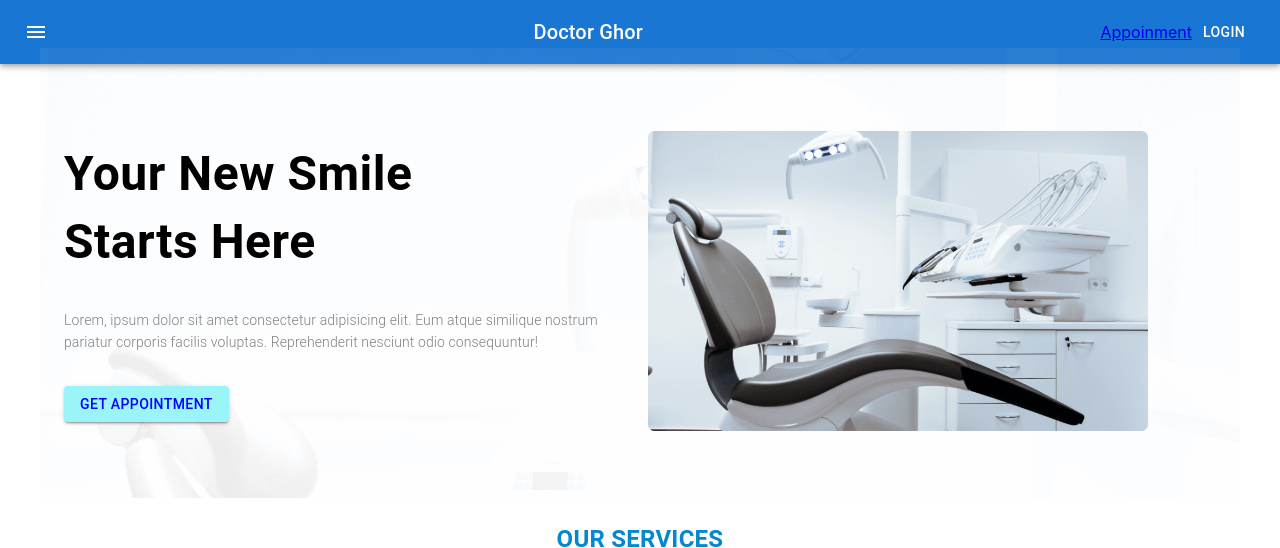
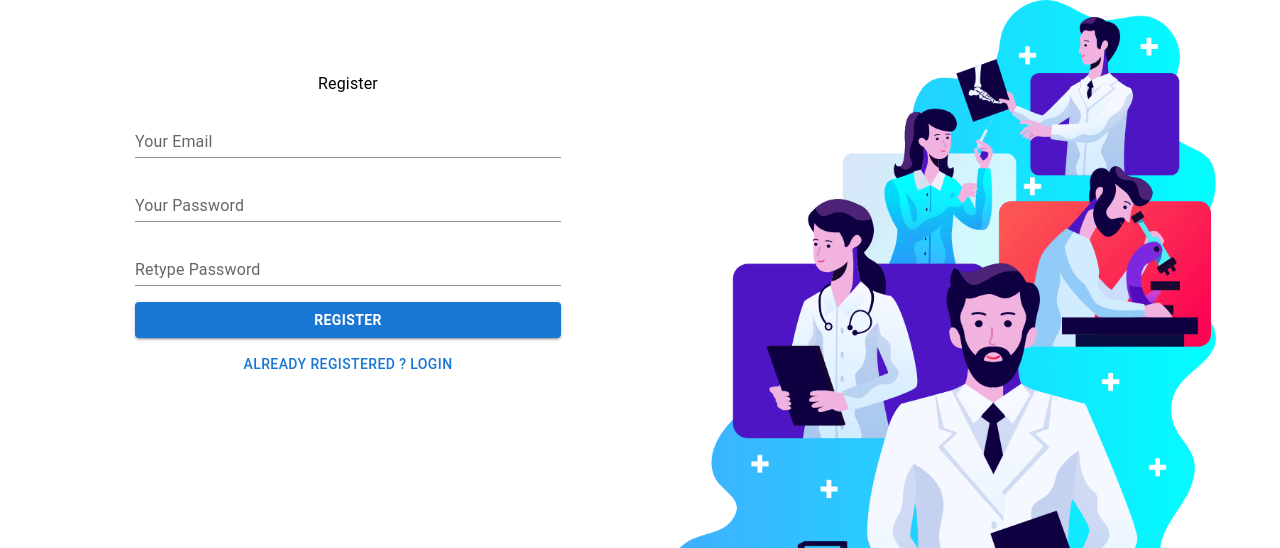
Before and after one commit to Arifuzzamanac/docotrs-portal, a React (Create React App) app: page /register in a window 1280 px wide. Shown: the top 548 px of the page. Built offline with nearby package versions, Linux system fonts and the light colour scheme.

Commit message:
add hook

```diff
--- a/package.json
+++ b/package.json
@@ -12,6 +12,7 @@
     "@testing-library/react": "^11.2.7",
     "@testing-library/user-event": "^12.8.3",
     "date-fns": "^2.25.0",
+    "firebase": "^9.3.0",
     "react": "^17.0.2",
     "react-dom": "^17.0.2",
     "react-router-dom": "^5.3.0",
--- a/src/App.js
+++ b/src/App.js
@@ -2,6 +2,8 @@ import './App.css';
 import { BrowserRouter as Router, Switch, Route } from "react-router-dom";
 import Home from './Pages/Home/Home/Home';
 import Appoinment from './Pages/Appoinment/Appoinment/Appoinment';
+import Login from './Pages/Login/Login/Login';
+import Register from './Pages/Login/Register/Register';
 
 
 
@@ -16,7 +18,13 @@ function App() {
           <Route path="/appoinment">
             <Appoinment />
           </Route>
-          <Route path="/">
+          <Route path="/login">
+            <Login />
+          </Route>
+          <Route path="/register">
+            <Register />
+          </Route>
+          <Route exact path="/">
             <Home />
           </Route>
         </Switch>
--- a/src/Pages/Appoinment/AppoinmentHeader/AppoinmentHeader.js
+++ b/src/Pages/Appoinment/AppoinmentHeader/AppoinmentHeader.js
@@ -7,7 +7,7 @@ const AppoinmentHeader = ({ date, setDate }) => {
 
     return (
         <Container>
-            <Grid container spacing={2}>
+            <Grid sx={{ mt: 1 }} container spacing={2}>
                 <Grid xs={12} md={6}>
                     <Calander date={date} setDate={setDate}></Calander>
                 </Grid>
--- /dev/null
+++ b/src/Pages/Login/Login/Login.js
@@ -0,0 +1,59 @@
+import { Button, Container, Grid, TextField, Typography } from '@mui/material';
+import React, { useState } from 'react';
+import { NavLink } from 'react-router-dom';
+import login from '../../../images/login.png'
+
+const Login = () => {
+    const [loginData, setLoginData] = useState();
+    const handleOnChange = e => {
+        const name = e.target.name;
+        const value = e.target.value;
+        const newLoginData = { ...loginData }
+        newLoginData[name] = value;
+        setLoginData(newLoginData);
+    }
+    const handleLoginSubmit = e => {
+        alert('welcome');
+        e.preventDefault();
+        // e.name = '';
+        // e.password = '';
+    }
+    return (
+        <Container>
+            <Grid container spacing={2}>
+                <Grid item xs={12} md={6} sx={{ mt: 9 }}>
+                    <Typography variant="body1" gutterBottom>
+                        Login
+                    </Typography>
+                    <form onSubmit={handleLoginSubmit}>
+                        <TextField
+                            sx={{ width: '75%', m: 1 }}
+                            id="standard-basic"
+                            label="Your Email"
+                            name="email"
+                            type="email"
+                            onChange={handleOnChange}
+                            variant="standard" />
+                        <TextField
+                            sx={{ width: '75%', m: 1 }}
+                            id="standard-basic"
+                            label="Your Password"
+                            type="password"
+                            name="password"
+                            onChange={handleOnChange}
+                            variant="standard" />
+                        <Button sx={{ width: '75%', m: 1, fontWeight: 700 }} type="submit" variant="contained">Login</Button>
+                        <NavLink style={{ textDecoration: "none" }} to="/register">
+                            <Button variant="text">New In Here ? Please Register</Button>
+                        </NavLink>
+                    </form>
+                </Grid>
+                <Grid item xs={12} md={6}>
+                    <img style={{ width: '100%' }} src={login} alt="" />
+                </Grid>
+            </Grid>
+        </Container>
+    );
+};
+
+export default Login;
--- /dev/null
+++ b/src/Pages/Login/Register/Register.js
@@ -0,0 +1,70 @@
+import { Button, Container, Grid, TextField, Typography } from '@mui/material';
+import React, { useState } from 'react';
+import { NavLink } from 'react-router-dom';
+import login from '../../../images/login.png'
+
+const Register = () => {
+    const [loginData, setLoginData] = useState();
+    const handleOnChange = e => {
+        const name = e.target.name;
+        const value = e.target.value;
+        const newLoginData = { ...loginData }
+        newLoginData[name] = value;
+        setLoginData(newLoginData);
+    }
+    const handleLoginSubmit = e => {
+        if (loginData.password !== loginData.password2) {
+            alert('Your password did not match')
+            return
+        }
+        e.preventDefault();
+        // e.name = '';
+        // e.password = '';
+    }
+    return (
+        <Container>
+            <Grid container spacing={2}>
+                <Grid item xs={12} md={6} sx={{ mt: 9 }}>
+                    <Typography variant="body1" gutterBottom>
+                        Register
+                    </Typography>
+                    <form onSubmit={handleLoginSubmit}>
+                        <TextField
+                            sx={{ width: '75%', m: 1 }}
+                            id="standard-basic"
+                            label="Your Email"
+                            name="email"
+                            type="email"
+                            onChange={handleOnChange}
+                            variant="standard" />
+                        <TextField
+                            sx={{ width: '75%', m: 1 }}
+                            id="standard-basic"
+                            label="Your Password"
+                            type="password"
+                            name="password"
+                            onChange={handleOnChange}
+                            variant="standard" />
+                        <TextField
+                            sx={{ width: '75%', m: 1 }}
+                            id="standard-basic"
+                            label="Retype Password"
+                            type="password"
+                            name="password2"
+                            onChange={handleOnChange}
+                            variant="standard" />
+                        <Button sx={{ width: '75%', m: 1, fontWeight: 700 }} type="submit" variant="contained">Register</Button>
+                        <NavLink style={{ textDecoration: "none" }} to="login">
+                            <Button variant="text">Already Registered ? Login</Button>
+                        </NavLink>
+                    </form>
+                </Grid>
+                <Grid item xs={12} md={6}>
+                    <img style={{ width: '100%' }} src={login} alt="" />
+                </Grid>
+            </Grid>
+        </Container>
+    );
+};
+
+export default Register;
--- a/src/Pages/Shared/Navigation/Navigation.js
+++ b/src/Pages/Shared/Navigation/Navigation.js
@@ -6,7 +6,7 @@ import Typography from '@mui/material/Typography';
 import Button from '@mui/material/Button';
 import IconButton from '@mui/material/IconButton';
 import MenuIcon from '@mui/icons-material/Menu';
-import { Link } from 'react-router-dom';
+import { Link, NavLink } from 'react-router-dom';
 
 const Navigation = () => {
     return (
@@ -25,8 +25,11 @@ const Navigation = () => {
                     <Typography variant="h6" component="div" sx={{ flexGrow: 1 }}>
                         Doctor Ghor
                     </Typography>
-                    <Link to='/appoinment'>Appoinment</Link>
-                    <Button color="inherit">Login</Button>
+                    <Link to='/appoinment'><Button sx={{ color: 'white', fontWeight: 550, ml: 3 }} color="inherit">Appoinment</Button>
+                    </Link>
+                    <NavLink to="/login">
+                        <Button sx={{ color: 'white', fontWeight: 550, ml: 3 }} color="inherit">Login</Button>
+                    </NavLink>
                 </Toolbar>
             </AppBar>
         </Box>
```
Also changed, not shown: src/Hooks/useFirebase.js (added, +56 -0 lines), src/Pages/Login/Firebase/firebase.config.js (added, +10 -0 lines), src/Pages/Login/Firebase/firebase.init.js (added, +9 -0 lines), 1 other file (tests, documents, lock files or other folders).
